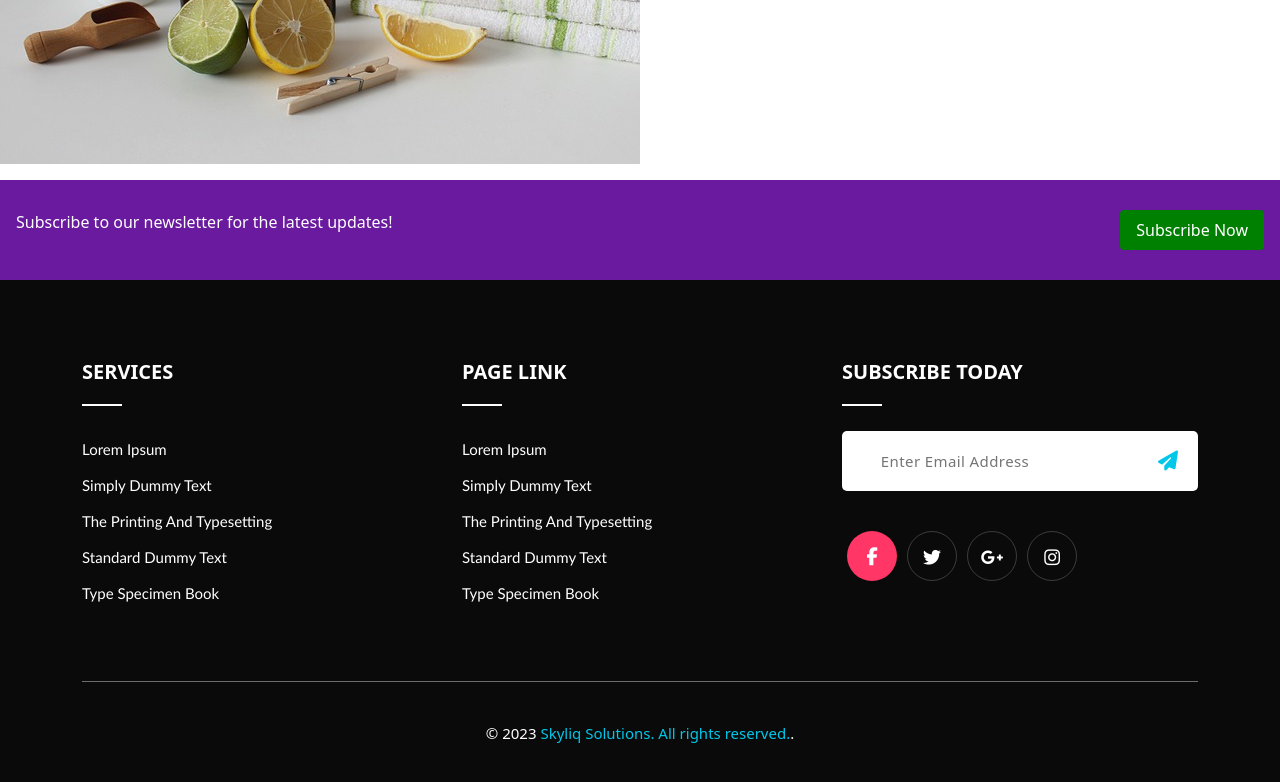
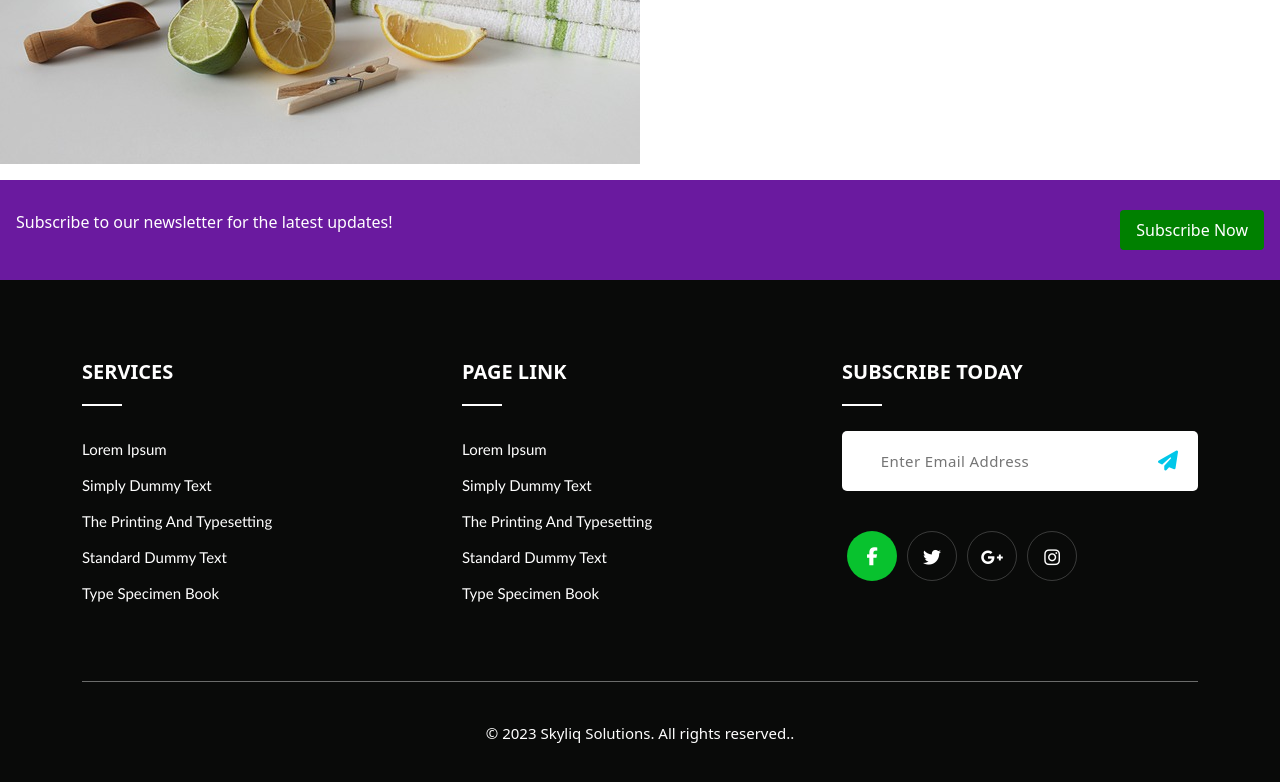
Before and after one commit to sirkaranja/Laundry-system, a React (Create React App) app in the folder client/: page / in a window 1280 px wide. In both pictures the pointer is over the link 872 px from the left and 3651 px from the top of the page. Shown: the part 3096-3878 px from the top of the page. Built offline with nearby package versions, Linux system fonts and the light colour scheme.

Commit message:
footer with bootstrap

```diff
--- a/client/src/components/Footer/footer.css
+++ b/client/src/components/Footer/footer.css
@@ -186,7 +186,7 @@ line-height:40px;
 }
 }
 .social_profile ul li a:hover{
-background:#ff3666;
+background: #08c22e;;
 border: 1px solid #ff3666;
 color:#fff;
 border:0px;
@@ -200,5 +200,5 @@ font-size: 15px;
 border-top: 1px solid rgba(255,255,255,0.4);
 text-align: center;
 }
-.copyright a{color:#01c7e9;transition: all 0.2s ease 0s;}
+.copyright a{color:#ffffff;transition: all 0.2s ease 0s;}
 .copyright a:hover{color:#ff3666;}
```
